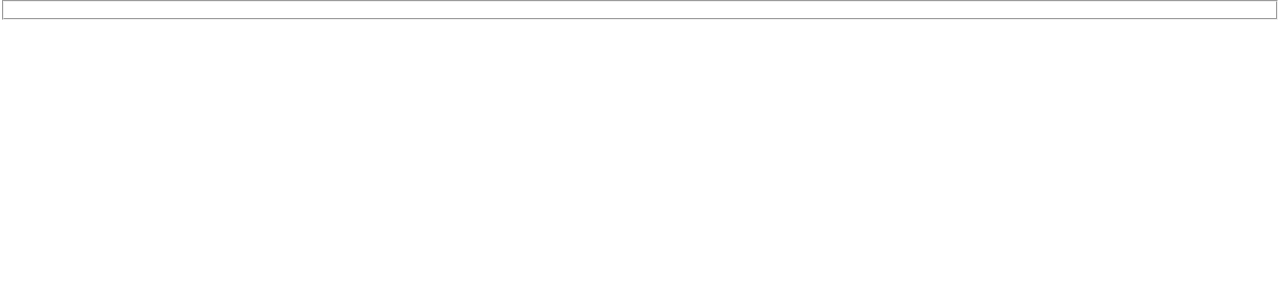
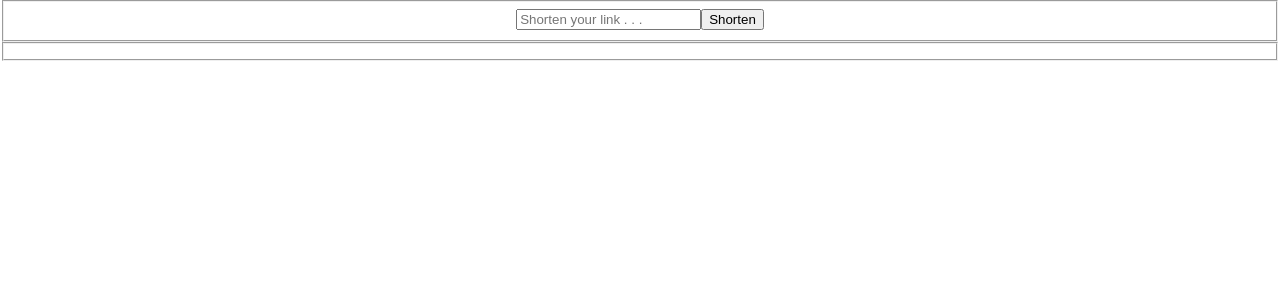
Before and after one commit to awpx/link-dika-dev-v1, a React (Create React App) app in the folder client/: page / in a window 1280 px wide. Shown: the top 300 px of the page. Built offline with nearby package versions, Linux system fonts and the light colour scheme.

Commit message:
client post & fetch

```diff
--- a/client/src/App.js
+++ b/client/src/App.js
@@ -1,12 +1,50 @@
-import React from 'react';
+import React, { useState } from 'react'
+import axios from 'axios'
+import validator from 'validator'
 import './App.css';
 
 function App() {
+  const [ realUrl, setRealUrl ] = useState('')
+  const [ shortUrl, setShortUrl ] = useState('')
+
+  const onSubmit = async (e) => {
+    e.preventDefault()
+
+    //validating url
+    const validURL = validator.isURL(realUrl, {
+      require_protocol: true
+    });
+
+    if (!validURL) {
+        alert('Please ensure the url is correct and includes the http(s) protocol.');
+    } else {
+      //save to db
+      try {
+        const { data } = await axios.post('/url/api/v1/shorten', { realUrl })
+
+        setShortUrl(data.url.shortUrl)
+
+      } catch (error) {
+        console.error(error)
+      }
+    }
+  }
+
   return (
     <div className="App">
-      <fieldset>
-
-      </fieldset>
+      <form onSubmit={onSubmit}>
+        <fieldset>
+          <input
+            type='text'
+            placeholder='Shorten your link . . .'
+            onChange={(e) => setRealUrl(e.target.value)}
+          />
+          <input type='submit' value='Shorten' />
+        </fieldset>
+        <fieldset>
+          <span id='result'> {shortUrl} </span>
+        </fieldset>
+      </form>
     </div>
   );
 }
```
